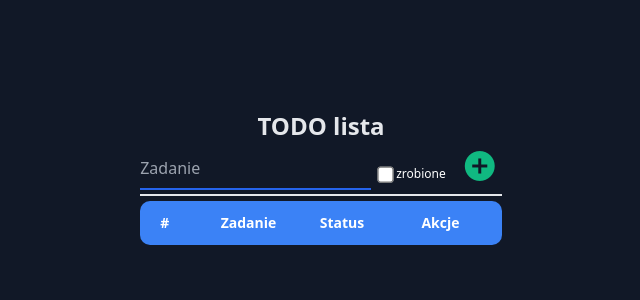
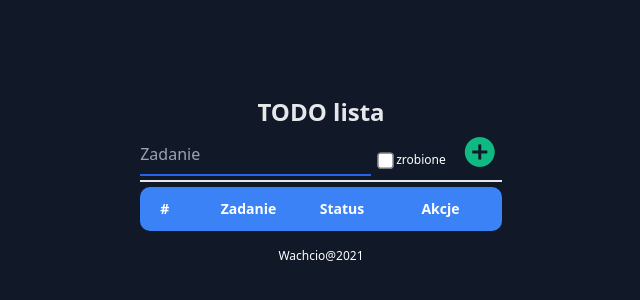
Before and after one commit to wachcio/KonkursMegaK, a website with bundled scripts: page public/index.html in a window 1280 px wide. Shown: the part 220-520 px from the top of the page, without its empty margins (319-959 px from the left). Built offline with nearby package versions, Linux system fonts and the light colour scheme; files whose address does not match are found by name.

Commit message:
add autor info

```diff
--- a/public/index.html
+++ b/public/index.html
@@ -34,7 +34,7 @@
   </head>
 
   <body>
-    <div class="flex items-center justify-center min-h-screen bg-gray-900">
+    <div class="flex flex-col items-center justify-center min-h-screen bg-gray-900">
       <div class="flex flex-col col-span-12">
         <div class="overflow-auto lg:overflow-visible">
           <h2 class="text-2xl text-gray-200 font-bold text-center">TODO lista</h2>
@@ -113,19 +113,6 @@
             >
               cancel
             </a>
-            <!-- <span
-              class="
-                material-icons-outlined
-                text-4xl text-red-500
-                hover:text-red-400
-                py-1
-                px-1
-                text-base
-                sm
-                rounded-full
-              "
-              >cancel
-            </span> -->
           </div>
         </div>
         <table class="table text-gray-400 border-separate space-y-6 text-sm">
@@ -140,7 +127,9 @@
           <tbody id="tasksList"></tbody>
         </table>
       </div>
+      <div class="text-xs text-white mt-3">Wachcio@2021</div>
     </div>
+
     <script src="https://cdn.jsdelivr.net/npm/axios/dist/axios.min.js"></script>
     <script type="module" src="./js/script.js"></script>
   </body>
```
